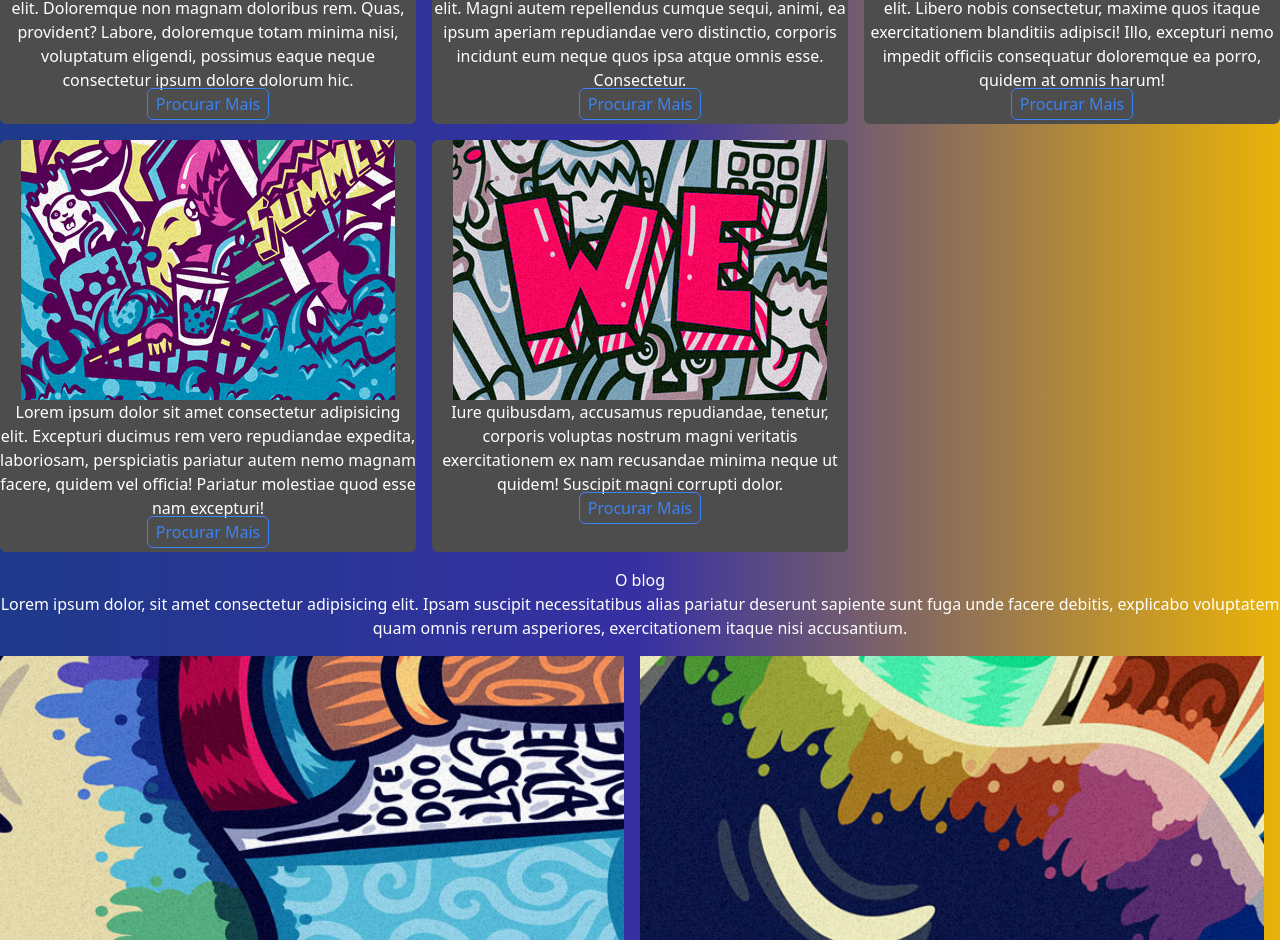
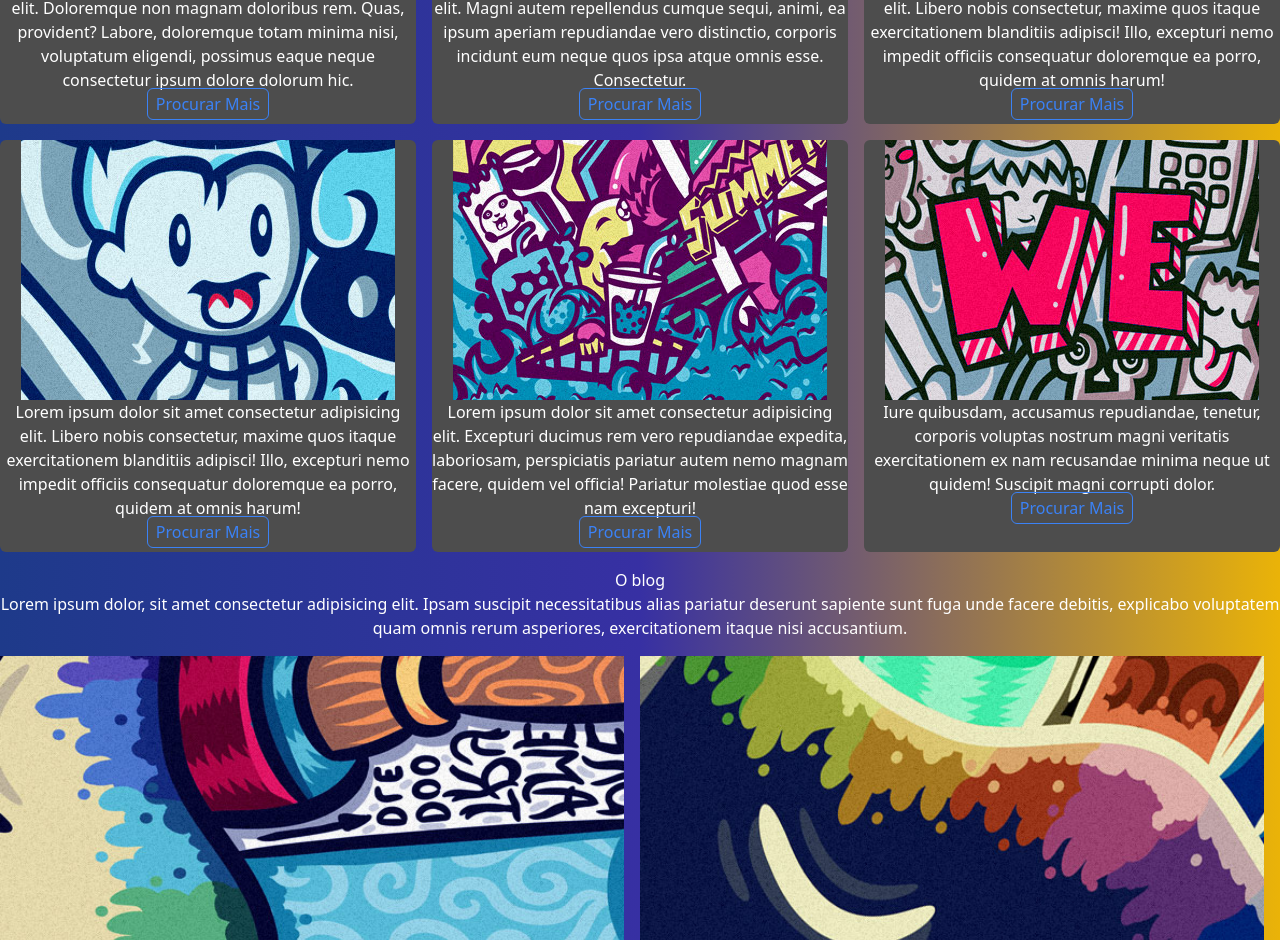
Before and after one commit to JefersonCopini/provadsw2023, a Next.js app: page / in a window 1280 px wide. Shown: the part 877-1817 px from the top of the page. Built offline with nearby package versions, Linux system fonts and the light colour scheme.

Commit message:
fix:Portofilio added pic05

```diff
--- a/app/components/portfolio.tsx
+++ b/app/components/portfolio.tsx
@@ -41,6 +41,17 @@ export default function Portfolio() {
         </div>
         <div className="bg-[#4d4d4d] rounded-md pb-2">
           <a href="#" className="flex flex-col items-center">
+            <img src="/img/pic05.jpg" alt="" />
+            <div className="text-white text-center">
+              <p>
+                Lorem ipsum dolor sit amet consectetur adipisicing elit. Libero nobis consectetur, maxime quos itaque exercitationem blanditiis adipisci! Illo, excepturi nemo impedit officiis consequatur doloremque ea porro, quidem at omnis harum!
+              </p>
+              <a href="#" className="text-blue-500 border border-blue-500 rounded-md px-2 py-1 hover:underline">Procurar Mais</a>
+            </div>
+          </a>
+        </div>
+        <div className="bg-[#4d4d4d] rounded-md pb-2">
+          <a href="#" className="flex flex-col items-center">
           <img src="/img/pic06.jpg" alt="" />
             <div className="text-white text-center">
               <p>
```
